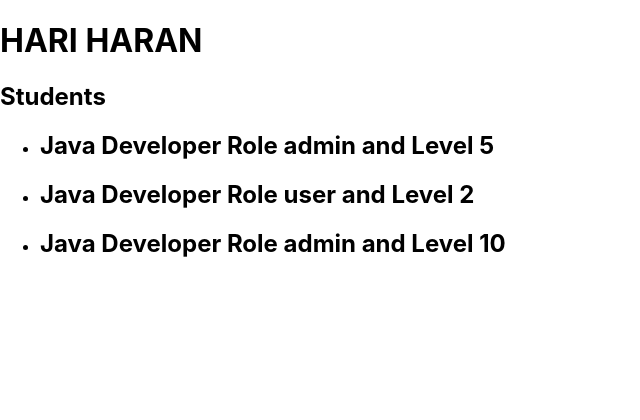
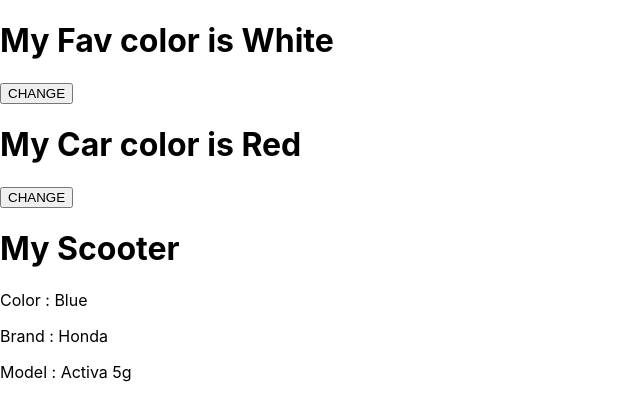
Before and after one commit to haranHD/React, a React (Create React App) app: page / in a window 1280 px wide. Shown: the top 420 px of the page, without its empty margins (0-640 px from the left). Built offline with nearby package versions, Linux system fonts and the light colour scheme.

Commit message:
useState & Hooks

```diff
--- /dev/null
+++ b/src/components/Car.js
@@ -0,0 +1,17 @@
+import React from 'react';
+
+class Car extends React.Component{
+        constructor(){
+            super();
+            this.state = {color : 'Red'};
+        }
+        render(){
+        return <>
+            <h1>My Car color is {this.state.color}</h1>
+            <button onClick={() => this.setState({color : 'Black'})}>CHANGE</button>
+        </>
+    }
+
+}
+
+export default Car;
--- /dev/null
+++ b/src/components/FavColor.js
@@ -0,0 +1,13 @@
+import { useState } from "react"
+
+function Fav(){
+
+
+    const [color , setColor] = useState('White');
+    return <>
+        <h1>My Fav color is {color}</h1>
+        <button onClick={() => setColor('Black')}>CHANGE</button>
+    </>
+}
+
+export default Fav;
--- a/src/components/Java.js
+++ /dev/null
@@ -1,12 +0,0 @@
-function Java(props){
-
-    const {info} = props
-    const {role , lvl} = info;
-    const text = `Role ${role} and Level ${lvl}`;
-
-    return (
-        <h2>Java Developer {text}</h2>
-    );
-}
-
-export default Java;
--- a/src/components/Name.js
+++ /dev/null
@@ -1,27 +0,0 @@
-import Java from "./Java";
-function Name(){
-
-    // const info = {
-    //     role : 'admin',
-    //     lvl : 5
-    // }
-
-    const infoObj = [
-       {role : 'admin' , lvl :5},
-       {role : 'user' , lvl :2},
-       {role : 'admin' , lvl :10}
-    ]
-
-    // const info = {};
-    return(
-        <>
-            <h1>HARI HARAN</h1>
-            <h2>Students</h2>
-            <ul >
-                {infoObj.map((info) => <li> <Java info = {info}/></li>)}
-            </ul>
-        </>
-    );
-}
-
-export default Name;
--- /dev/null
+++ b/src/components/Scooter.js
@@ -0,0 +1,16 @@
+import { useState } from "react";
+
+function Scooter(){
+
+    const [color , setColor] = useState('Blue');
+    const [brand , setBrand] = useState('Honda');
+    const [model , setModel] = useState('Activa 5g');
+
+    return <>
+        <h1>My Scooter</h1>
+        <p>Color : {color}</p>
+        <p>Brand : {brand}</p>
+        <p>Model : {model}</p>
+    </>
+}
+export default Scooter;
--- a/src/index.js
+++ b/src/index.js
@@ -3,7 +3,10 @@ import ReactDOM from 'react-dom/client';
 import './index.css';
 // import App from './App';
 import reportWebVitals from './reportWebVitals';
-import Name from './components/Name';
+import Fav from './components/FavColor';
+import Car from './components/Car';
+import Scooter from './components/Scooter';
+
 
 
 
@@ -12,7 +15,9 @@ import Name from './components/Name';
 const root = ReactDOM.createRoot(document.getElementById('root'));
 root.render(
   <React.StrictMode>
-    <Name />
+   <Fav/>
+   <Car/>
+   <Scooter/>
   </React.StrictMode>
 );
 
```
